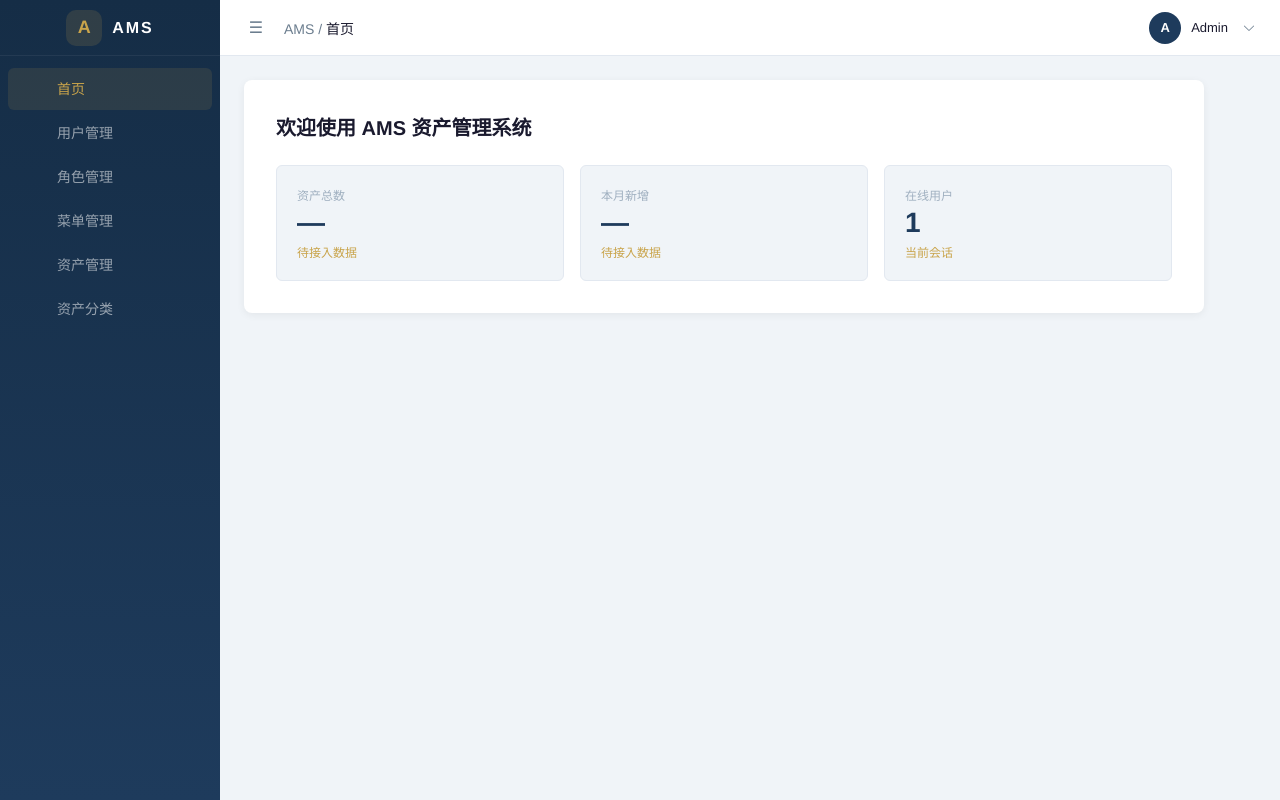
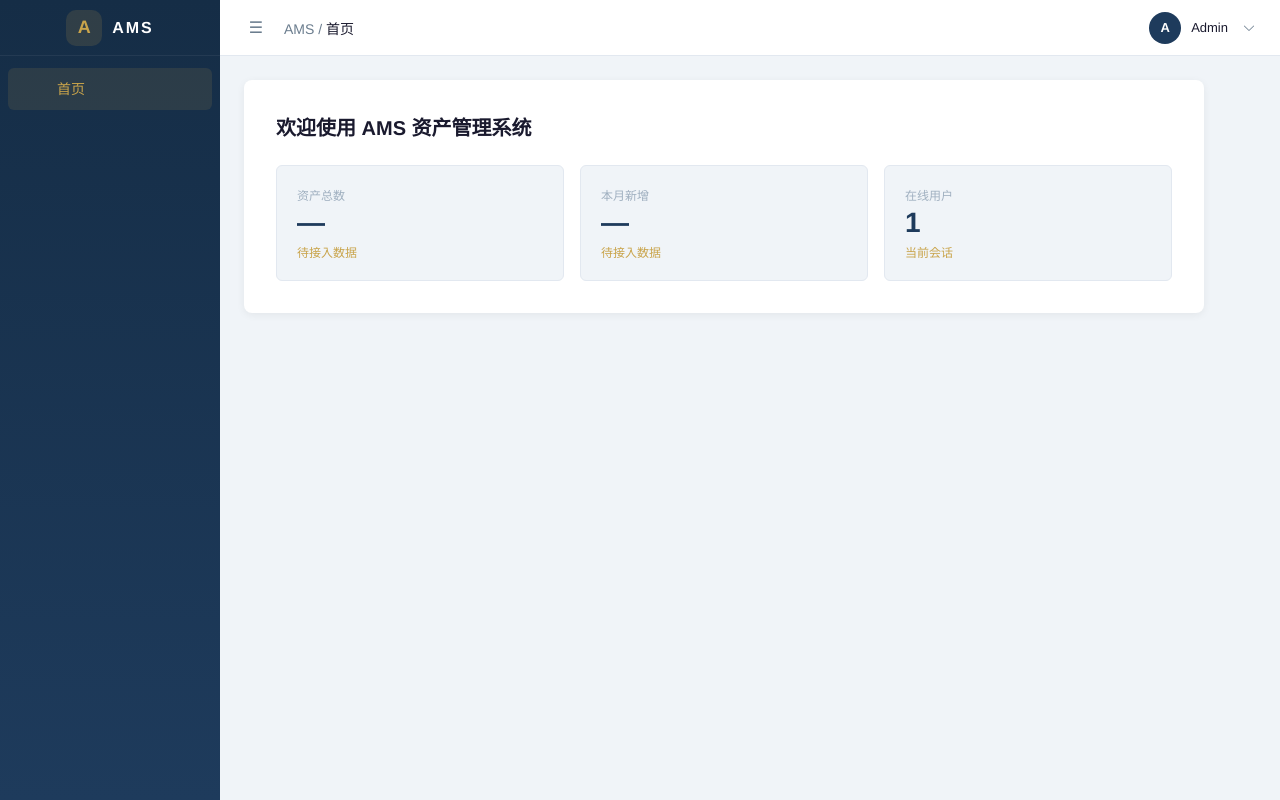
Before and after one commit to wuyuyanpengyanzu/ams-frontend, a Vue app: page /home in a window 1280 px wide. Built offline with nearby package versions, Linux system fonts and the light colour scheme; sample sign-in values are in the browser's storage.

Commit message:
feat: replace static routes with dynamic route builder using glob import

```diff
--- a/src/router/index.ts
+++ b/src/router/index.ts
@@ -10,6 +10,36 @@ declare module 'vue-router' {
   }
 }
 
+// ====== 组件映射表：glob import 所有 views 下的 .vue 文件 ======
+const modules = import.meta.glob('/src/views/**/*.vue')
+
+/** 将 DB 菜单树转为 Vue Router 路由，动态 addRoute 到根布局下 */
+export function addDynamicRoutes(menus: MenuInfo[]) {
+  const layout = router.getRoutes().find(r => r.name === 'Layout')
+  const layoutName = layout?.name?.toString() || ''
+  const moduleRoutes = buildRoutes(menus)
+  moduleRoutes.forEach(r => router.addRoute(layoutName, r))
+}
+
+function buildRoutes(menus: MenuInfo[]): RouteRecordRaw[] {
+  return menus
+    .filter(m => m.menuType !== 'F')
+    .map(m => {
+      const route: RouteRecordRaw = {
+        path: m.path!.replace(/^\//, ''),
+        name: m.menuName,
+        meta: { title: m.menuName, icon: m.icon || undefined },
+        children: m.children ? buildRoutes(m.children) : undefined,
+      }
+      // 菜单类型 (C) 有 component，目录类型 (M) 仅作为容器
+      if (m.menuType === 'C' && m.component) {
+        route.component = modules[`/src/views/${m.component}.vue`]
+      }
+      return route
+    })
+}
+
+// ====== 静态路由（仅 login 和 layout shell + home） ======
 const routes: RouteRecordRaw[] = [
   {
     path: '/login',
@@ -19,6 +49,7 @@ const routes: RouteRecordRaw[] = [
   },
   {
     path: '/',
+    name: 'Layout',
     component: () => import('@/layout/AdminLayout.vue'),
     meta: { requiresAuth: true },
     redirect: '/home',
@@ -28,36 +59,6 @@ const routes: RouteRecordRaw[] = [
         name: 'Home',
         component: () => import('@/views/home/index.vue'),
         meta: { title: '首页', icon: 'HomeFilled' },
-      },
-      {
-        path: 'system/user',
-        name: 'UserManage',
-        component: () => import('@/views/system/user/index.vue'),
-        meta: { title: '用户管理', icon: 'User' },
-      },
-      {
-        path: 'system/role',
-        name: 'RoleManage',
-        component: () => import('@/views/system/role/index.vue'),
-        meta: { title: '角色管理', icon: 'Avatar' },
-      },
-      {
-        path: 'system/menu',
-        name: 'MenuManage',
-        component: () => import('@/views/system/menu/index.vue'),
-        meta: { title: '菜单管理', icon: 'Menu' },
-      },
-      {
-        path: 'system/asset',
-        name: 'AssetManage',
-        component: () => import('@/views/system/asset/index.vue'),
-        meta: { title: '资产管理', icon: 'Goods' },
-      },
-      {
-        path: 'system/asset/category',
-        name: 'AssetCategory',
-        component: () => import('@/views/system/asset/category/index.vue'),
-        meta: { title: '资产分类', icon: 'CollectionTag' },
       },
     ],
   },
```
